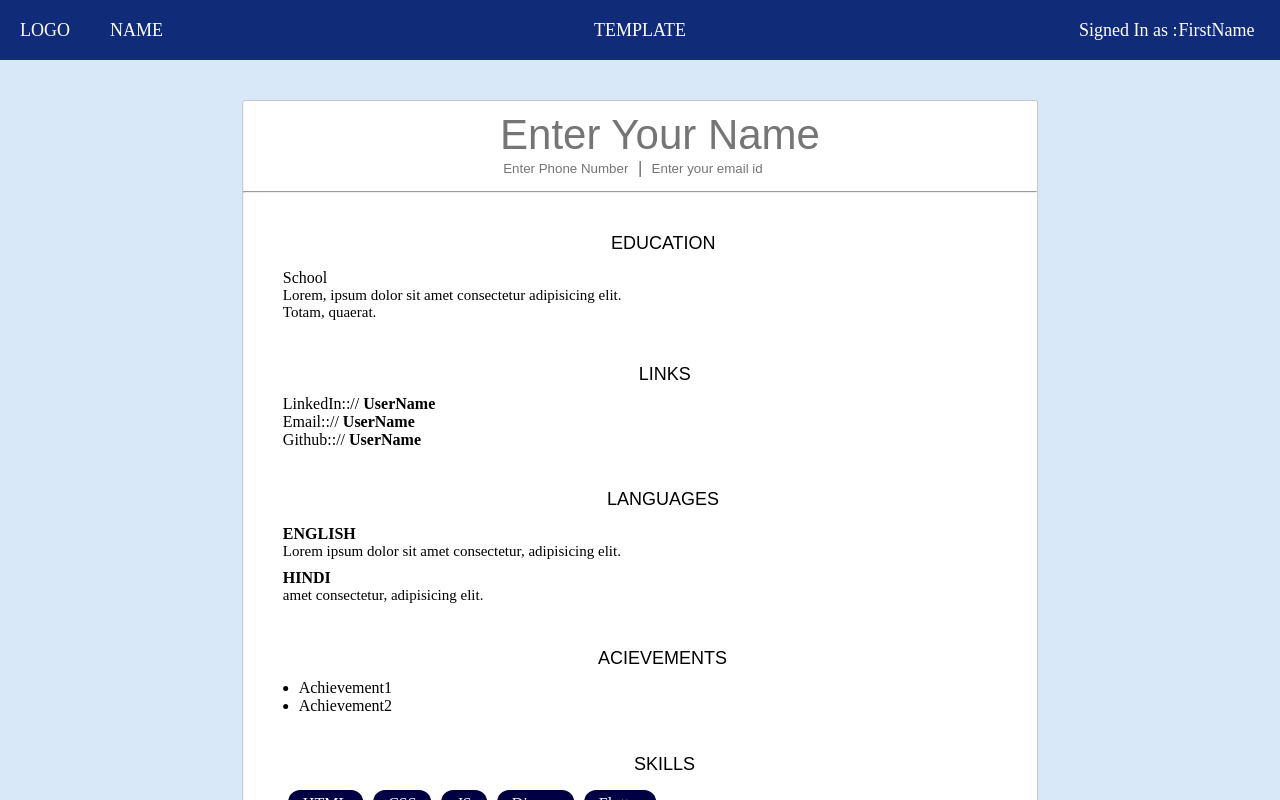
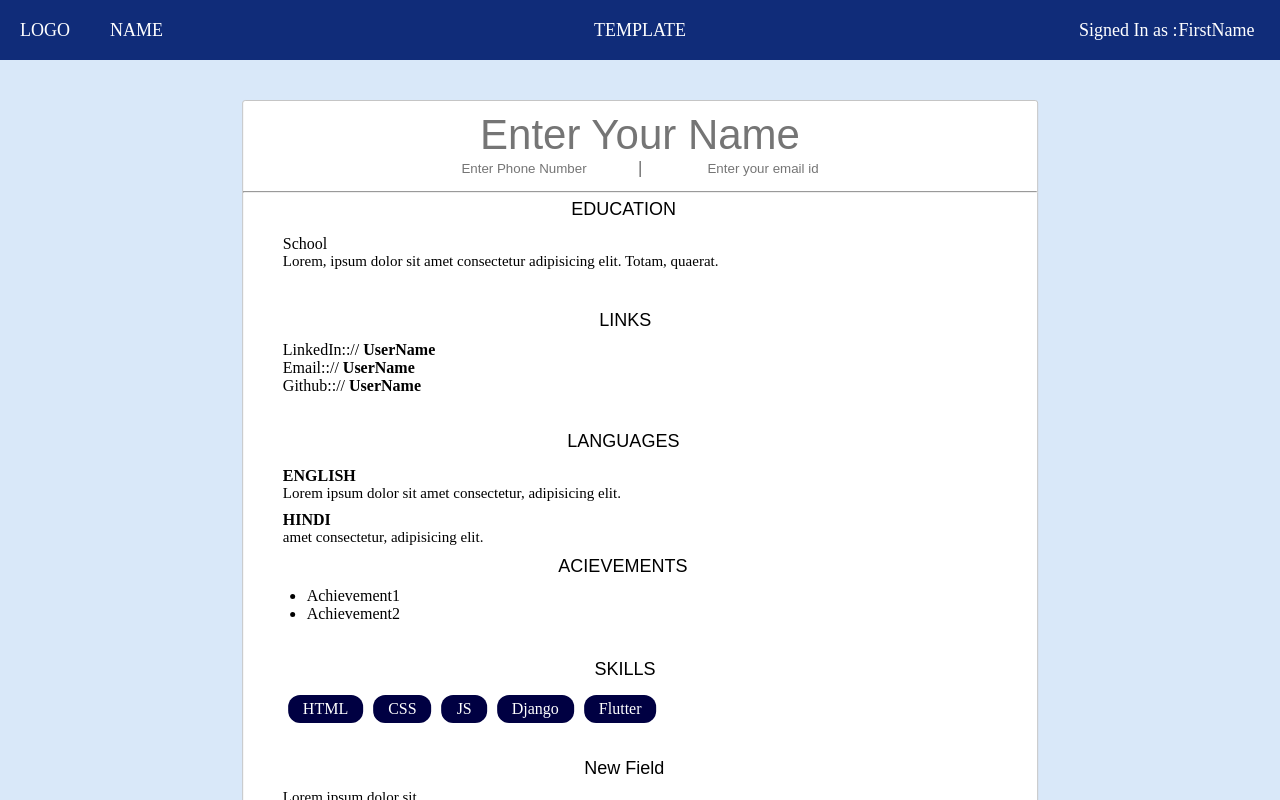
Before and after one commit to naman280104/Prometeo-hackoverflow, a React (Vite) app in the folder frontend/: page / in a window 1280 px wide. Shown: the top 800 px of the page. Built offline with nearby package versions, Linux system fonts and the light colour scheme.

Commit message:
minor changes

```diff
--- a/frontend/src/App.css
+++ b/frontend/src/App.css
@@ -4,7 +4,6 @@
 }
 
 body {
-	/* background-color: #f8f8fa; */
 	background-color: #d9e8f9;
 }
 
@@ -21,7 +20,6 @@ body {
 }
 
 .mainpage {
-	/* background-color: aqua; */
 	margin-top: 100px !important;
 	margin-bottom: 40px;
 }
@@ -50,7 +48,6 @@ body {
 	left: 50%;
 	transform: translate(-50%, 0%);
 }
-
 /* for resume page that will be generated */
 .ResumePage {
 	margin-left: 50%;
@@ -67,7 +64,7 @@ body {
 	width: min-content;
 	font-size: 42px;
 	text-align: center;
-	padding: 10px 0px 0px 40px;
+	padding: 10px 0px 0px 0px;
 	border: none;
 }
 .ipfname:focus{
@@ -75,8 +72,8 @@ body {
 }
 .ipfph {
 	width: min-content;
-	text-align: right;
-	margin-right: 10px;
+	text-align: left;
+	margin-left: 10px;
 	padding: 0px 0px;
 	margin-bottom: 15px;
 	border: none;
@@ -86,8 +83,8 @@ body {
 }
 .ipfem {
 	width: min-content;
-	text-align: left;
-	margin-left: 10px;
+	text-align: right;
+	margin-right: 10px;
 	padding: 0px 0px;
 	border: none;
 }
@@ -95,23 +92,16 @@ body {
 	outline: none;
 }
 .education {
-	position: relative;
-	top: 3%;
-	left: 5%;
 	font-size: 25px;
+	padding: 0px 0px 30px 0px;
 }
 
 .Links{
-	position: relative;
-	top: 6%;
-	left: 5%;
 	font-size: 25px;
+	padding: 0px 0px 30px 0px;
 }
 
 .language{
-	position: relative;
-	top: 9%;
-	left: 5%;
 	font-size: 25px;
 }
 
@@ -134,17 +124,21 @@ body {
 	margin-top: 0px;
 	padding-top: 5px;
 	font-size: 16px;
-	max-width: 350px;
+	padding-left: 5%;
+	padding-right: 5%;
 }
 
 .desc {
 	margin-bottom: 4px;
 	font-size: 15px;
-	width: 350px;
+	padding-left: 5%;
+	padding-right: 5%;
 }
 
 .plats{
 	font-size: 16px;
+	padding-left: 5%;
+	padding-right: 5%;
 }
 
 .plats a{
@@ -153,28 +147,26 @@ body {
 }
 
 .Achievements{
-	position: relative;
-	top: 12%;
-	left: 5%;
 	font-size: 25px;
+	padding: 0px 0px 30px 0px;
 }
 
 .Skills{
-	position: relative;
-	top: 15%;
-	left: 5%;
 	font-size: 25px;
+	padding: 0px 0px 30px 0px;
 }
 
 .lis{
 	position: relative;
-	left: 2%;
+	left: 8%;
 	font-size: 16px;
+	padding-right: 5%;
 }
 
 .skill{
 	font-size: 16px;
 	display: flex;
+	padding-left: 5%;
 }
 .skill div{
 	padding: 5px 15px;
@@ -184,9 +176,8 @@ body {
 	color: white;
 }
 .field{
-	position: relative;
-	top: 18%;
-	left: 5%;
+	padding-left: 0px;
+	padding: 0px 0px 30px 0px;
 }
 .popup-education{
   position: absolute;
```
